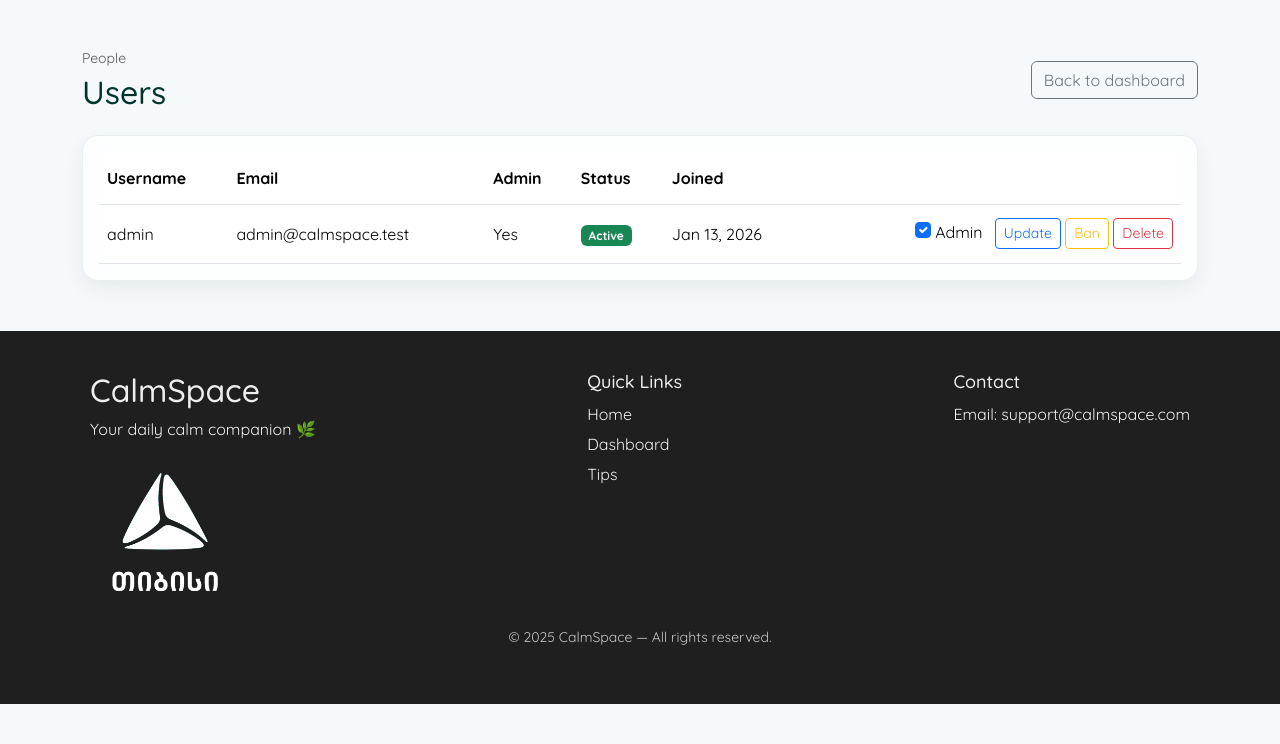
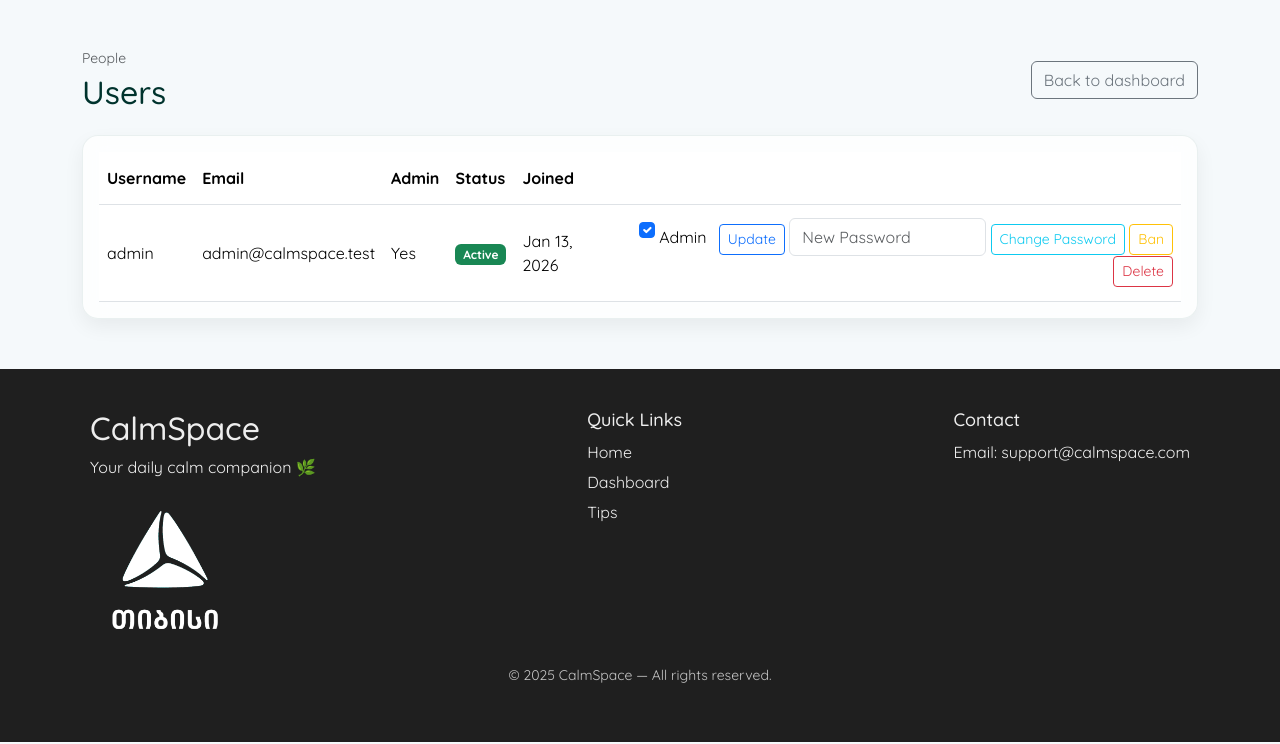
Before and after one commit to EsmoAghamedova/flask-jinja, a Flask app: page /admin/users in a window 1280 px wide. Shown: the part 56-800 px from the top of the page. Run offline with Flask 3, Linux system fonts and the light colour scheme; the visitor is signed in with stand-in values (Sample User, id 1); some libraries are stand-ins or nearby versions.

Commit message:
added password change for admin

```diff
--- a/app/routes/admin.py
+++ b/app/routes/admin.py
@@ -3,7 +3,7 @@ from flask import Blueprint, flash, redirect, render_template, request, url_for
 from app.common.auth import admin_required, get_current_user
 from app.common.user_helpers import delete_user_account
 from extensions import db
-from forms import ActionForm, AdminUserForm, TipForm
+from forms import ActionForm, AdminUserForm, ChangePasswordFormAdmin, TipForm
 from models import Habit, Mood, Tip, ToDo, User
 
 bp = Blueprint("admin", __name__, url_prefix="/admin")
@@ -93,9 +93,18 @@ def tip_delete(tip_id):
 @admin_required
 def users():
     users = User.query.order_by(User.created_at.desc()).all()
-    role_forms = {user.id: AdminUserForm(obj=user) for user in users}
-    action_forms = {user.id: ActionForm() for user in users}
-    return render_template("admin/users.html", users=users, role_forms=role_forms, action_forms=action_forms)
+
+    role_forms = {u.id: AdminUserForm(obj=u) for u in users}
+    action_forms = {u.id: ActionForm() for u in users}  # ban/unban/delete only
+    password_forms = {u.id: ChangePasswordFormAdmin() for u in users}
+
+    return render_template(
+        "admin/users.html",
+        users=users,
+        role_forms=role_forms,
+        action_forms=action_forms,
+        password_forms=password_forms,
+    )
 
 
 @bp.route("/users/<int:user_id>/role", methods=["POST"])
@@ -142,6 +151,25 @@ def user_unban(user_id):
     flash(f"Unbanned {user.username}", "success")
     return redirect(url_for("admin.users"))
 
+@bp.route("/users/<int:user_id>/change_password", methods=["POST"])
+@admin_required
+def user_change_password(user_id):
+    user = User.query.get_or_404(user_id)
+
+    if user.is_admin:
+        flash("Cannot change password of an admin user.", "warning")
+        return redirect(url_for("admin.users"))
+
+    form = ChangePasswordFormAdmin()
+    if not form.validate_on_submit():
+        flash("Invalid request.", "danger")
+        return redirect(url_for("admin.users"))
+
+    user.set_password(form.new_password.data)
+    db.session.commit()
+    flash(f"Password changed for {user.username}", "success")
+    return redirect(url_for("admin.users"))
+
 
 @bp.route("/users/<int:user_id>/delete", methods=["POST"])
 @admin_required
--- a/forms.py
+++ b/forms.py
@@ -122,3 +122,7 @@ class DeleteAccountForm(FlaskForm):
 class AskForm(FlaskForm):
     question = StringField("Ask AI", validators=[DataRequired(), Length(max=200, message="Maximum 200 characters allowed.")])
     submit = SubmitField("Send")
+
+class ChangePasswordFormAdmin(FlaskForm):
+    new_password = PasswordField('New password', validators=[DataRequired(), Length(min=8)])
+    submit = SubmitField('Update password')
--- a/templates/admin/users.html
+++ b/templates/admin/users.html
@@ -48,6 +48,11 @@
                   <label class="form-check-label me-2">Admin</label>
                   <button type="submit" class="btn btn-sm btn-outline-primary">Update</button>
                 </form>
+                <form method="post" action="{{ url_for('admin.user_change_password', user_id=user.id) }}" class="d-inline">
+                  {{ password_forms[user.id].hidden_tag() }}
+                  {{ password_forms[user.id].new_password(class='form-control d-inline-block w-auto', placeholder='New Password') }}
+                  <button type="submit" class="btn btn-sm btn-outline-info">Change Password</button>
+                </form>
                 {% if user.is_banned %}
                   <form method="post" action="{{ url_for('admin.user_unban', user_id=user.id) }}" class="d-inline">
                     {{ action_forms[user.id].hidden_tag() }}
```
